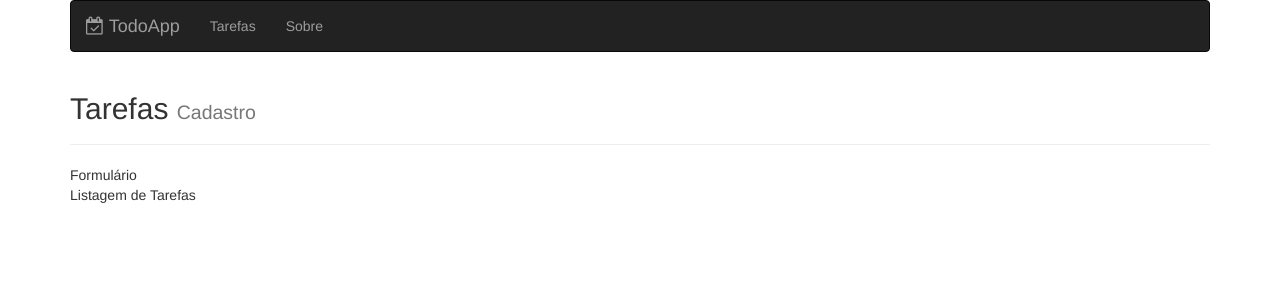
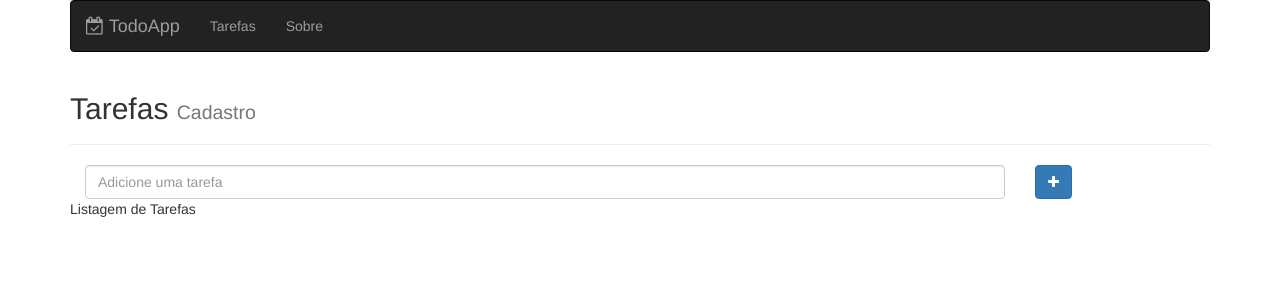
Before and after one commit to aristotelesbr/TodoApp, a React (Create React App) app: page / in a window 1280 px wide. Shown: the top 300 px of the page. Built offline with nearby package versions, Linux system fonts and the light colour scheme.

Commit message:
Adding GridComponent

```diff
--- /dev/null
+++ b/src/template/Grid.js
@@ -0,0 +1,23 @@
+import React, { Component } from 'react';
+
+export default class Grid extends Component {
+	toCssClasses(numbers){
+		const cols = numbers ? numbers.split(' ') : []
+		let classes = ''
+
+		if (cols[0]) classes += `col-xs-${cols[0]}`
+		if (cols[1]) classes += ` col-sm-${cols[1]}`
+		if (cols[2]) classes += ` col-md-${cols[2]}`
+		if (cols[3]) classes += ` col-lg-${cols[3]}`
+
+			return classes
+	}
+	render() {
+		const gridClasses = this.toCssClasses(this.props.cols || 12)
+		return(
+			<div className={gridClasses}>
+				{this.props.children}
+			</div>
+		)
+	}
+}
--- /dev/null
+++ b/src/template/IconButton.js
@@ -0,0 +1,15 @@
+import React, { Component } from 'react';
+
+export default class IconButton extends Component {
+	render() {
+		if (this.props.hide) {
+			return null
+		} else {
+			return (
+				<button className={'btn btn-'+ this.props.style} onClick={this.props.onClick}>
+					<i className={'fa fa-'+ this.props.icon}></i>
+				</button>
+			)
+		}
+	}
+}
--- a/src/template/PageHeader.js
+++ b/src/template/PageHeader.js
@@ -1,14 +1,6 @@
 import React, { Component } from 'react';
 
 export default class PageHeader extends Component {
-	constructor(props) {
-		super(props);
-		this.state = {
-			name: props.name,
-			samall: props.small
-		}
-	}
-
 	render() {
 		return(
 			<header className='page-header'>
--- a/src/todo/TodoForm.js
+++ b/src/todo/TodoForm.js
@@ -1,9 +1,23 @@
-import React, { Component } from 'react'
+import React, { Component } from 'react';
+
+import Grid from '../template/Grid';
+import IconButton from '../template/IconButton';
 
 export default class TodoForm extends Component {
 	render() {
 		return(
-			<div>Formulário</div>
+			<div role='form' className='todoForm'>
+				<Grid cols='12 9 10'>
+					<input
+						id='description'
+						className='form-control'
+						placeholder='Adicione uma tarefa'>
+					</input>
+				</Grid>
+				<Grid cols='12 3 2'>
+					<IconButton style='primary' icon='plus' />
+				</Grid>
+			</div>
 		)
 	}
 }
```
